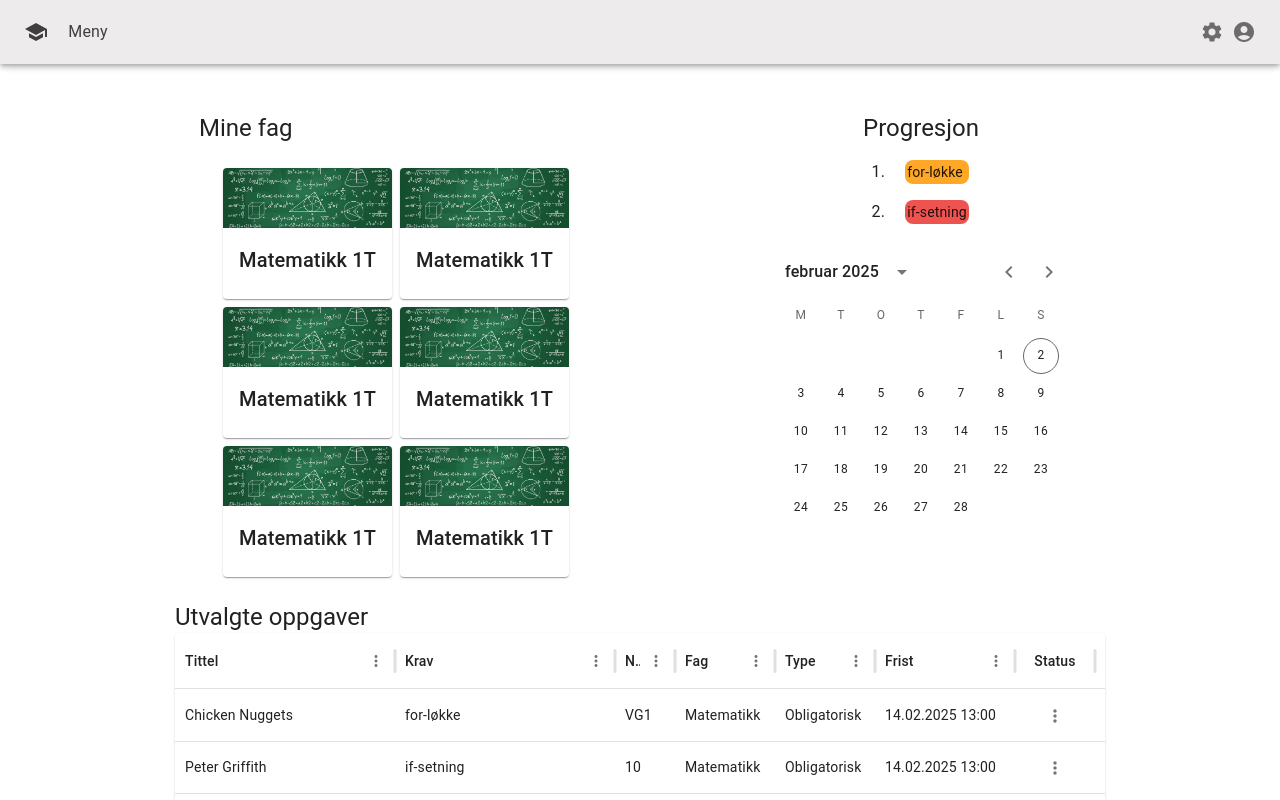
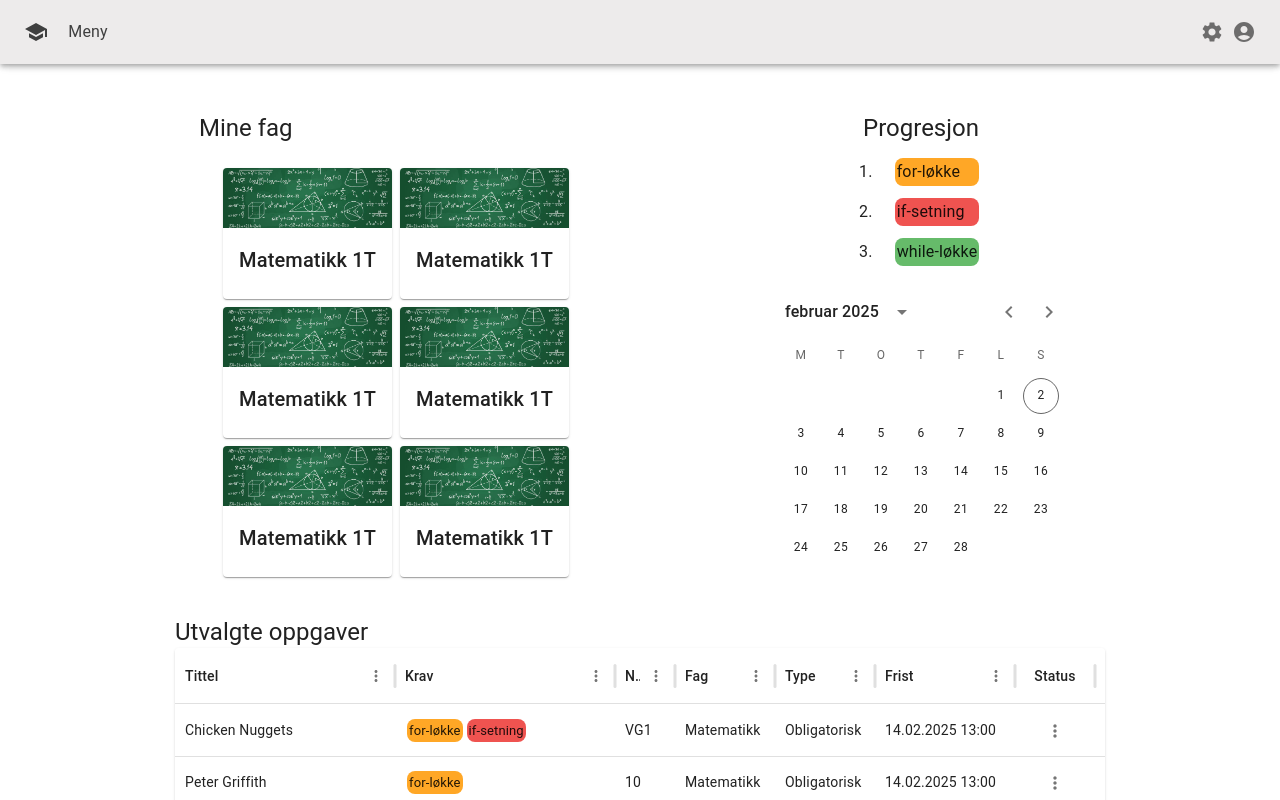
Before and after one commit to Janipro/masterfrontend, a React (Vite) app: page / in a window 1280 px wide. Shown: the top 800 px of the page. Built offline with nearby package versions, Linux system fonts and the light colour scheme.

Commit message:
Add multitple tags

```diff
--- a/src/components/Dashboard.tsx
+++ b/src/components/Dashboard.tsx
@@ -1,8 +1,8 @@
-import { Box, Container, CssBaseline, Grid2, List, ListItem, ListItemText, Typography } from '@mui/material';
+import { Box, Container, CssBaseline, Grid2, List, ListItem, Typography } from '@mui/material';
 import Table from './Table';
 import InfoCard from './InfoCard';
 import Calendar from './Calendar';
-import { orange, red } from '@mui/material/colors';
+import Requirement from './Requirement';
 
 const subjects = [1, 2, 3, 4, 5, 6];
 
@@ -39,24 +39,13 @@ export default function Dashboard() {
           <Grid2 container sx={{ justifyContent: 'center', alignItems: 'center' }}>
             <List dense sx={{ listStyle: 'decimal', pl: 4 }}>
               <ListItem sx={{ display: 'list-item' }}>
-                <ListItemText
-                  primary="for-løkke"
-                  sx={{
-                    backgroundColor: orange[400],
-                    borderRadius: 2,
-                    padding: 0.25,
-                  }}
-                />
+                <Requirement value="for-løkke" size="medium" />
               </ListItem>
               <ListItem sx={{ display: 'list-item' }}>
-                <ListItemText
-                  primary="if-setning"
-                  sx={{
-                    backgroundColor: red[400],
-                    borderRadius: 2,
-                    padding: 0.25,
-                  }}
-                />
+                <Requirement value="if-setning" size="medium" />
+              </ListItem>
+              <ListItem sx={{ display: 'list-item' }}>
+                <Requirement value="while-løkke" size="medium" />
               </ListItem>
             </List>
           </Grid2>
--- a/src/components/EditorContent.tsx
+++ b/src/components/EditorContent.tsx
@@ -2,15 +2,10 @@ import Box from '@mui/material/Box';
 import CssBaseline from '@mui/material/CssBaseline';
 import Toolbar from '@mui/material/Toolbar';
 import Typography from '@mui/material/Typography';
-import { orange, red } from '@mui/material/colors';
 import CodeIcon from '@mui/icons-material/Code';
 import Editor from './Editor';
 import { Container, Stack } from '@mui/material';
-
-const fakeData = {
-  forLoop: orange,
-  ifStatement: red,
-};
+import Requirement from './Requirement';
 
 export default function EditorContent() {
   return (
@@ -31,32 +26,8 @@ export default function EditorContent() {
             <Typography variant="h5" noWrap component="div">
               Oppgave 1
             </Typography>
-            <Typography
-              variant="h6"
-              noWrap
-              component="div"
-              sx={{
-                marginLeft: 2,
-                backgroundColor: fakeData.forLoop[400],
-                borderRadius: 2,
-                padding: 0.25,
-              }}
-            >
-              for-løkke
-            </Typography>
-            <Typography
-              variant="h6"
-              noWrap
-              component="div"
-              sx={{
-                marginLeft: 2,
-                backgroundColor: fakeData.ifStatement[400],
-                borderRadius: 2,
-                padding: 0.25,
-              }}
-            >
-              if-setning
-            </Typography>
+            <Requirement value="for-løkke" size="large" />
+            <Requirement value="if-setning" size="large" />
           </Toolbar>
           <Typography sx={{ marginBottom: 2 }}>Oppgavetekst til opppgave 1</Typography>
         </Box>
--- /dev/null
+++ b/src/components/Requirement.tsx
@@ -0,0 +1,26 @@
+import { Typography } from '@mui/material';
+import { red, orange, green } from '@mui/material/colors';
+
+export default function Requirement(text: { value: string; size: string }) {
+  const mapping: { [name: string]: string } = {
+    'if-setning': red[400],
+    'for-løkke': orange[400],
+    'while-løkke': green[400],
+  };
+
+  return (
+    <Typography
+      noWrap
+      component="div"
+      fontSize={text.size}
+      sx={{
+        backgroundColor: text.value in mapping ? mapping[text.value] : '#EDEBEB',
+        borderRadius: 2,
+        padding: 0.25,
+        m: 0.25,
+      }}
+    >
+      {text.value}
+    </Typography>
+  );
+}
--- a/src/components/Table.tsx
+++ b/src/components/Table.tsx
@@ -5,12 +5,13 @@ import CheckBoxIcon from '@mui/icons-material/CheckBox';
 import CheckBoxOutlineBlankIcon from '@mui/icons-material/CheckBoxOutlineBlank';
 import IndeterminateCheckBoxIcon from '@mui/icons-material/IndeterminateCheckBox';
 import { useCallback, useState } from 'react';
+import { renderRequirement } from './renderRequirement';
 
 const initialRows = [
   {
     id: 1,
     title: 'Chicken Nuggets',
-    requirement: 'for-løkke',
+    requirement: ['for-løkke', 'if-setning'],
     level: 'VG1',
     course: 'Matematikk',
     type: 'Obligatorisk',
@@ -20,7 +21,7 @@ const initialRows = [
   {
     id: 2,
     title: 'Peter Griffith',
-    requirement: 'if-setning',
+    requirement: ['for-løkke'],
     level: '10',
     course: 'Matematikk',
     type: 'Obligatorisk',
@@ -30,7 +31,7 @@ const initialRows = [
   {
     id: 3,
     title: 'Peter Griffin',
-    requirement: 'while-løkke',
+    requirement: ['for-løkke', 'while-løkke'],
     level: '9',
     course: 'Matematikk',
     type: 'Anbefalt',
@@ -40,7 +41,7 @@ const initialRows = [
   {
     id: 4,
     title: 'Peter Grizzler',
-    requirement: 'for-løkke',
+    requirement: ['if-setning'],
     level: '9',
     course: 'Matematikk',
     type: 'Obligatorisk',
@@ -50,7 +51,7 @@ const initialRows = [
   {
     id: 5,
     title: 'Peter Nuggets',
-    requirement: 'if-setning',
+    requirement: ['if-setning', 'while-løkke'],
     level: '8',
     course: 'Matematikk',
     type: 'Anbefalt',
@@ -60,7 +61,7 @@ const initialRows = [
   {
     id: 6,
     title: 'Peter Gooner',
-    requirement: 'if-setning',
+    requirement: ['for-løkke', 'if-setning'],
     level: '8',
     course: 'Matematikk',
     type: 'Anbefalt',
@@ -83,7 +84,16 @@ export default function Table() {
   );
   const columns: GridColDef[] = [
     { field: 'title', headerName: 'Tittel', width: 220 },
-    { field: 'requirement', headerName: 'Krav', width: 220 },
+    {
+      field: 'requirement',
+      display: 'flex',
+      renderCell: renderRequirement,
+      valueGetter: (value, row) =>
+        row.title == null || row.requirement == null ? null : { title: row.title, requirement: row.requirement },
+      filterable: false,
+      headerName: 'Krav',
+      width: 220,
+    } as GridColDef<{ requirement: string[]; title: string }>,
     { field: 'level', headerName: 'Nivå', width: 60 },
     { field: 'course', headerName: 'Fag', width: 100 },
     { field: 'type', headerName: 'Type', width: 100 },
--- /dev/null
+++ b/src/components/renderRequirement.tsx
@@ -0,0 +1,16 @@
+import Requirement from './Requirement';
+import { GridRenderCellParams } from '@mui/x-data-grid';
+
+export function renderRequirement(params: GridRenderCellParams<{ title: string; requirement: string[] }>) {
+  if (params.value == null) {
+    return '';
+  }
+
+  return (
+    <>
+      {params.value.requirement.map((item: string) => (
+        <Requirement value={item} size="small" />
+      ))}
+    </>
+  );
+}
```
